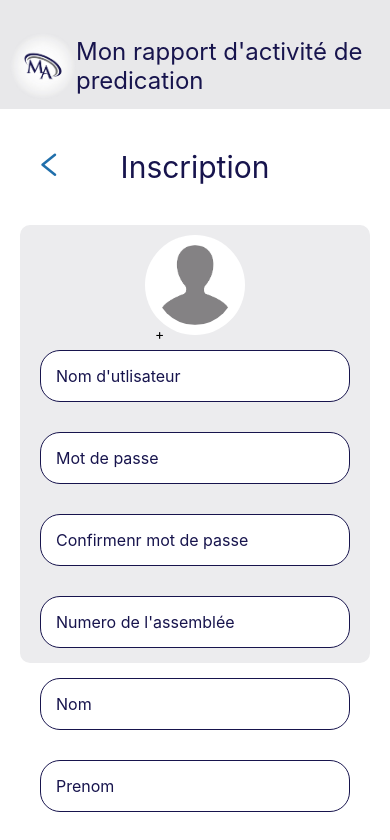
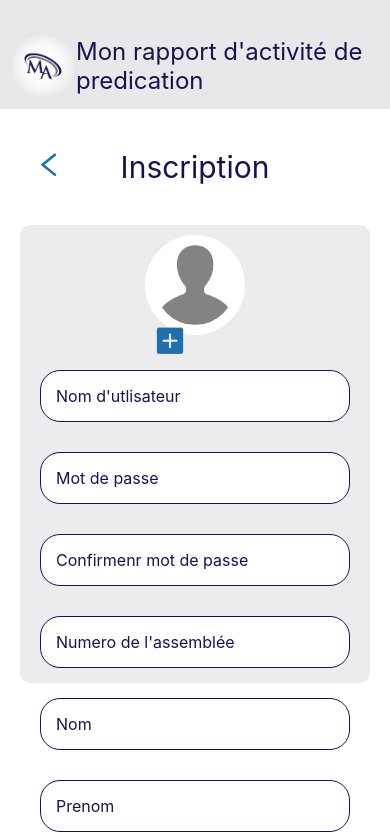
Before and after one commit to bleudy-kitondo/mon_activite_frontend, a React Native app: screen /Signup in a window 390 px wide. Shown: the top 840 px of the page. Built offline with nearby package versions, Linux system fonts and the light colour scheme.

Commit message:
fix: choose picture

```diff
--- a/App.js
+++ b/App.js
@@ -1,7 +1,7 @@
-import login from './screens/loginScreen'
-import admin from './screens/adminScreen'
-import signUp from './screens/signUpScreen'
-import userHome from './screens/userHomeScreen'
+import Login from './screens/loginScreen'
+import Admin from './screens/adminScreen'
+import SignUp from './screens/signUpScreen'
+import UserHome from './screens/userHomeScreen'
 import { NavigationContainer } from '@react-navigation/native'
 import { createNativeStackNavigator } from '@react-navigation/native-stack'
 
@@ -14,10 +14,10 @@ export default function App() {
         screenOptions={{
           headerShown: false,
         }}>
-        <Stack.Screen name="Login" component={login} />
-        <Stack.Screen name="Admin" component={admin} />
-        <Stack.Screen name="Signup" component={signUp} />
-        <Stack.Screen name="Userhome" component={userHome} />
+        <Stack.Screen name="Login" component={Login} />
+        <Stack.Screen name="Admin" component={Admin} />
+        <Stack.Screen name="Signup" component={SignUp} />
+        <Stack.Screen name="Userhome" component={UserHome} />
       </Stack.Navigator>
     </NavigationContainer>
   )
--- a/screens/adminScreen.js
+++ b/screens/adminScreen.js
@@ -9,7 +9,7 @@ import {
   Image,
 } from 'react-native'
 
-export default function admin({ navigation }) {
+export default function Admin({ navigation }) {
   const [name, setName] = useState(''),
     [password, setPassword] = useState(''),
     submit = () => {
--- a/screens/loginScreen.js
+++ b/screens/loginScreen.js
@@ -8,7 +8,7 @@ import {
   Image,
 } from 'react-native'
 
-export default function login({ navigation }) {
+export default function Login({ navigation }) {
   const [name, setName] = useState(''),
     [password, setPassword] = useState(''),
     loginAlert = () => {
--- a/screens/signUpScreen.js
+++ b/screens/signUpScreen.js
@@ -1,6 +1,5 @@
 import AntDesign from '@expo/vector-icons/AntDesign'
 import * as ImagePicker from 'expo-image-picker'
-// import { Constants } from 'expo-constants'
 import { useState, useEffect } from 'react'
 import {
   StyleSheet,
@@ -21,7 +20,7 @@ const options = {
   quality: 1,
 }
 
-export default function signUp({ navigation }) {
+export default function SignUp({ navigation }) {
   const [userName, setUserName] = useState(''),
     [password, setPassword] = useState(''),
     [confirmPassword, setConfirmPassword] = useState(''),
@@ -35,7 +34,7 @@ export default function signUp({ navigation }) {
     [image, setImage] = useState(
       require('../assets/defaultProfil.png'),
     )
-  useEffect(async () => {
+  const CheckPlatform = async () => {
     if (Platform.OS !== 'web') {
       const { status } =
         await ImagePicker.requestMediaLibraryPermissionsAsync()
@@ -43,10 +42,14 @@ export default function signUp({ navigation }) {
         alert('no permission')
       }
     }
+  }
+  useEffect(() => {
+    CheckPlatform()
   }, [])
+
   const openGallery = async () => {
     let result = await ImagePicker.launchImageLibraryAsync(options)
-    if (!result.canceled) setImage(result.assets[0].uri)
+    if (!result.canceled) setImage({ uri: result.assets[0].uri })
   }
   function submit() {
     alert(
@@ -101,7 +104,11 @@ export default function signUp({ navigation }) {
                 <Image style={styles.profil} source={image} />
               )}
               <Pressable onPress={openGallery}>
-                <Text>+</Text>
+                <AntDesign
+                  name="plussquare"
+                  size={30}
+                  color="#206FAB"
+                />
               </Pressable>
             </View>
             <TextInput
@@ -280,6 +287,7 @@ const styles = StyleSheet.create({
     padding: 20,
   },
   containerProfil: {
+    position: 'relative',
     width: 100,
     height: 100,
     backgroundColor: '#fff',
@@ -287,6 +295,7 @@ const styles = StyleSheet.create({
     borderRadius: 100,
     padding: 10,
     marginTop: 10,
+    marginBottom: 20,
   },
   profil: {
     height: 80,
```
